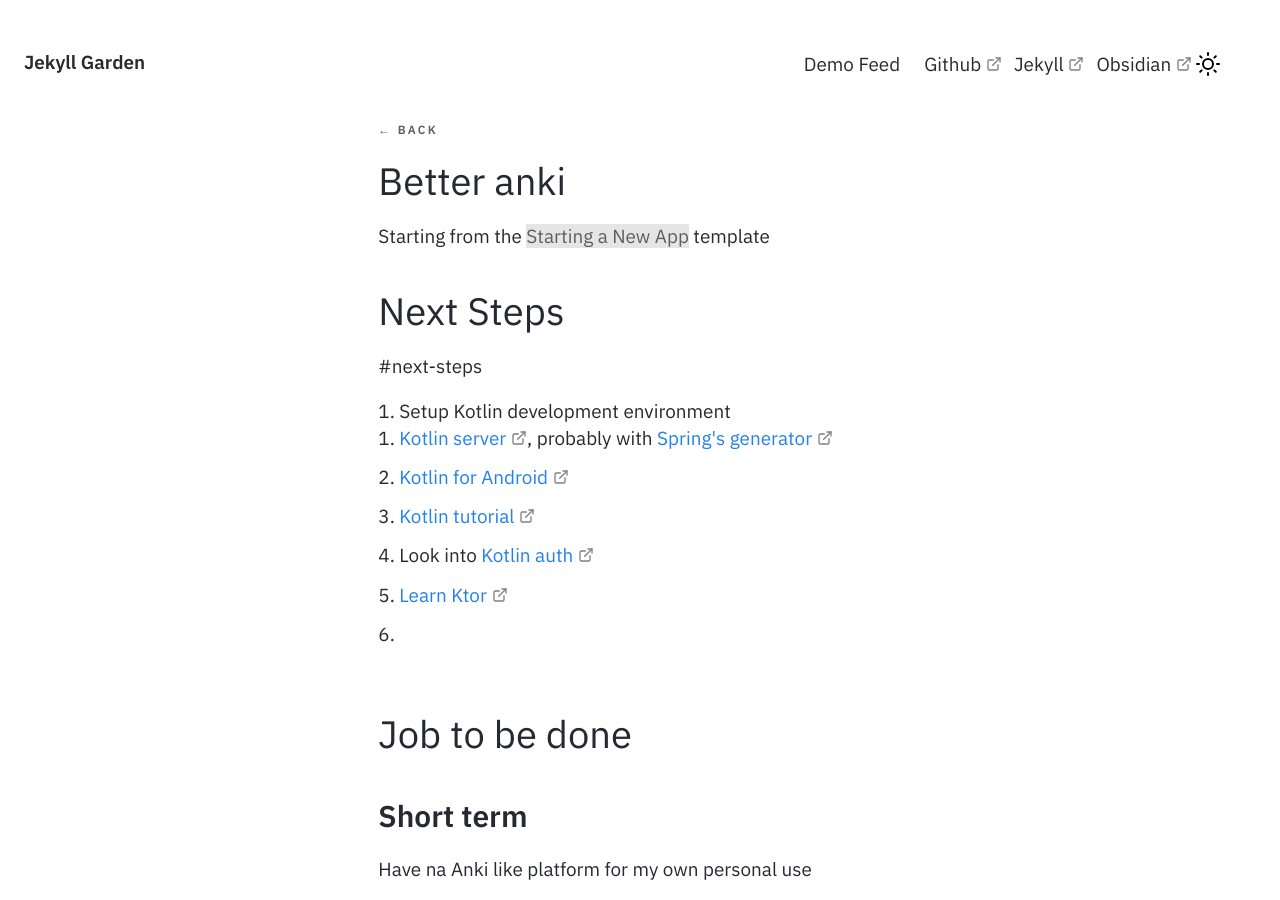
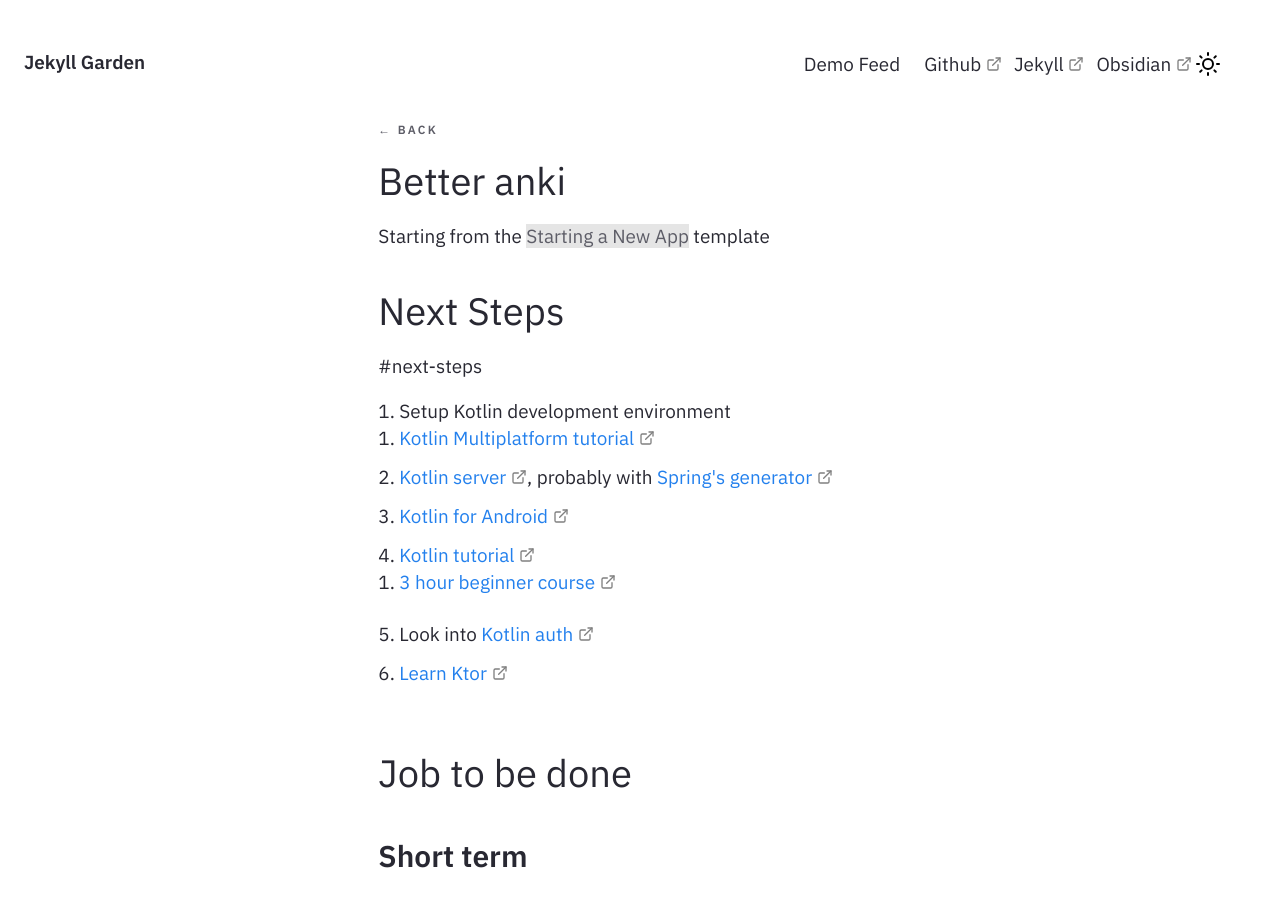
Before and after one commit to migueltorrescosta/obsidian-notes-old, a Jekyll site: the page built from _notes/Public/Better Anki.md, in a window 1280 px wide and 900 px high. Built offline with Jekyll 4.4.1, drawn with Linux system fonts in a browser that asks for light colours; some of the changed text lies outside the part shown.

Commit message:
Update notes

```diff
--- a/_notes/Public/Better Anki.md
+++ b/_notes/Public/Better Anki.md
@@ -8,12 +8,13 @@ Starting from the [[Starting a New App]] template
 # Next Steps
 #next-steps
 1. Setup Kotlin development environment
-	1. [Kotlin server](https://kotlinlang.org/docs/server-overview.html), probably with [Spring's generator](https://start.spring.io/)
-	2. [Kotlin for Android](https://developer.android.com/kotlin)
-	3. [Kotlin tutorial](https://developer.android.com/courses/android-basics-compose/course)
-	4. Look into [Kotlin auth](https://ktor.io/docs/authentication.html#supported)
-	5. [Learn Ktor](https://ktor.io/learn/)
-	6.
+	1. [Kotlin Multiplatform tutorial](https://www.youtube.com/watch?v=2yd6rVJdICU)
+	2. [Kotlin server](https://kotlinlang.org/docs/server-overview.html), probably with [Spring's generator](https://start.spring.io/)
+	3. [Kotlin for Android](https://developer.android.com/kotlin)
+	4. [Kotlin tutorial](https://developer.android.com/courses/android-basics-compose/course)
+		1. [3 hour beginner course](https://www.youtube.com/watch?v=F9UC9DY-vIU)
+	5. Look into [Kotlin auth](https://ktor.io/docs/authentication.html#supported)
+	6. [Learn Ktor](https://ktor.io/learn/)
 
 # Job to be done
 
```
Also changed, not shown: other parts of _notes/Public/Better Anki.md (+1 -1 lines), _notes/Public/Sharing Jupyter Notebooks.md (added, +3 -0 lines), _notes/Public/Travel Checklist.md (+1 -1 lines), _notes/Public/Useful Software.md (+1 -0 lines), _notes/Public/VCR Config.md (added, +7 -0 lines), _notes/Public/Python Project Requirements with pipreqs.md (renamed from _notes/Public/Python Project Requirements.md).
